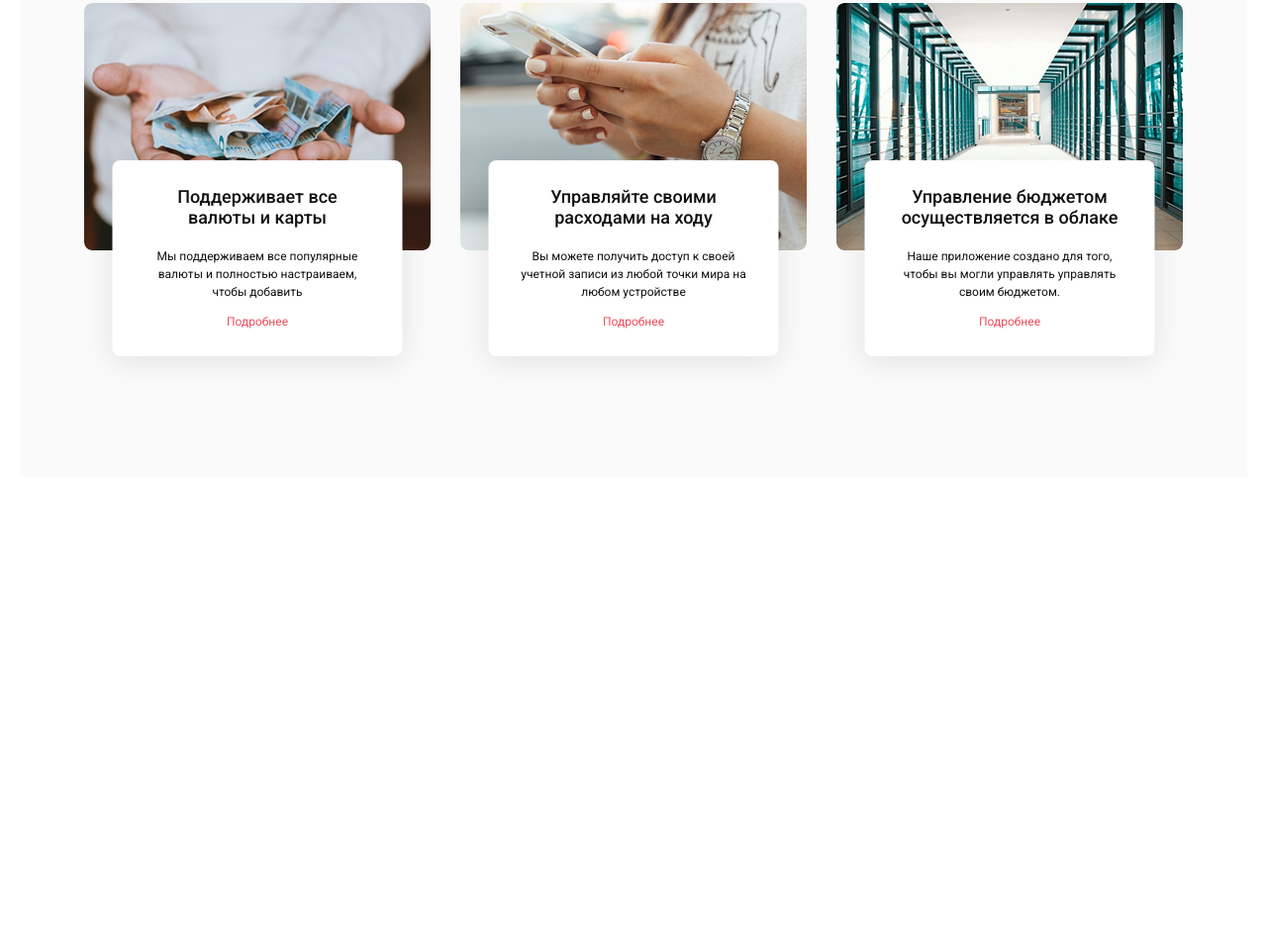
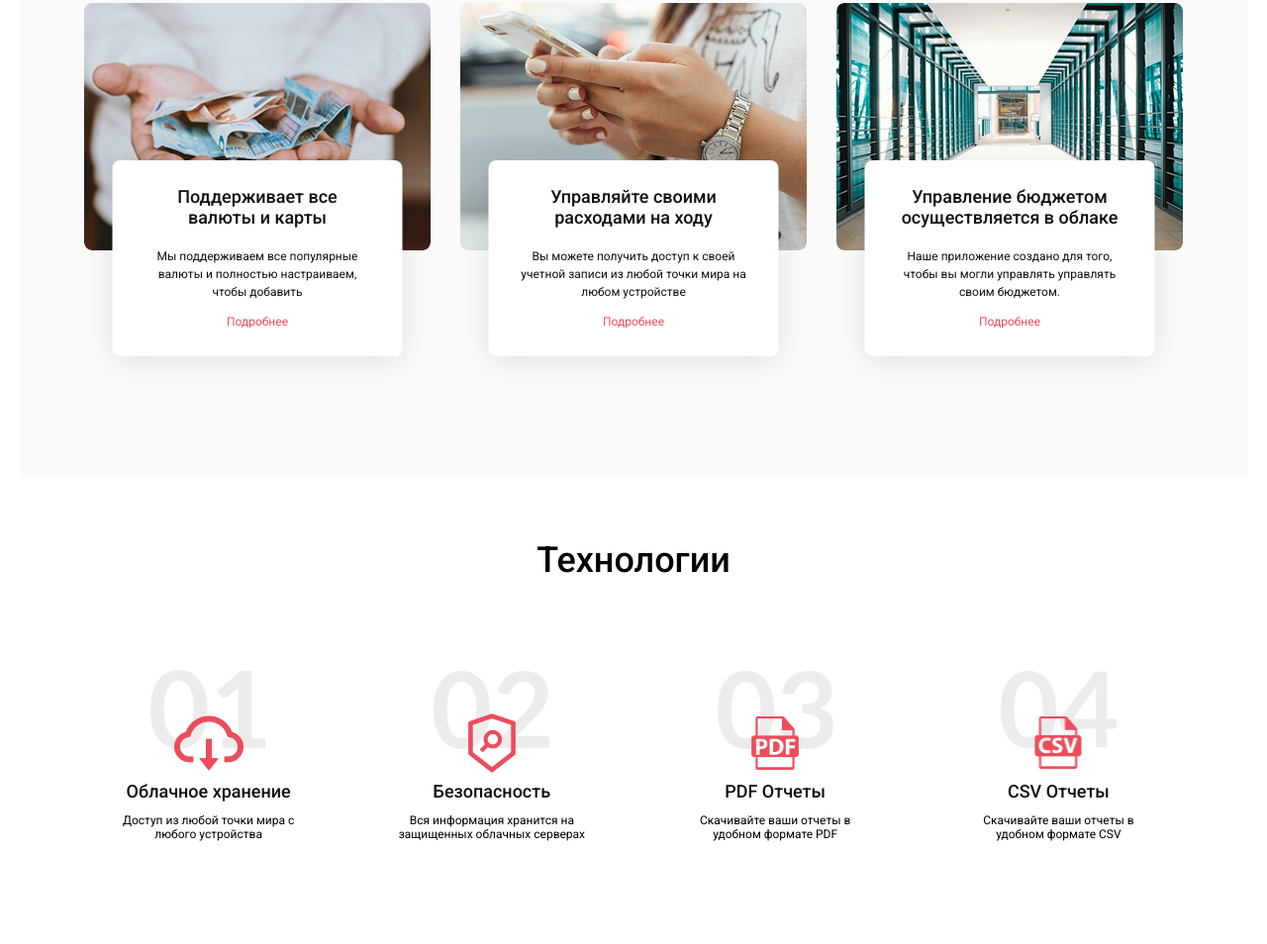
Before and after one commit to PetrLevchenko/CloudBudget, a plain HTML site: page index.html in a window 1280 px wide. Shown: the part 1459-2413 px from the top of the page at 99% size. Before the commit the page ends 1941 px from the top, so only its background shows below. Drawn offline with Linux system fonts and the light colour scheme.

Commit message:
.features

```diff
--- a/css/main.css
+++ b/css/main.css
@@ -165,7 +165,7 @@ button:hover {
   font: 500 36px "Roboto", sans-serif;
   text-align: center;
   color: #000;
-  padding: 63px 20px 75px;
+  padding: 63px 0 75px;
 }
 
 .over-cards {
@@ -239,6 +239,81 @@ button:hover {
   color: #ed4c5c;
 }
 
+.features {
+  padding-bottom: 104px;
+}
+
+.features-h2 {
+  font: 500 36px "Roboto", sans-serif;
+  text-align: center;
+  color: #000;
+  padding: 63px 0 52px;
+}
+
+.features-group {
+  max-width: 1110px;
+  margin: 0 auto;
+  display: flex;
+  gap: 35px;
+}
+
+.features-card {
+  padding-top: 18px;
+  display: flex;
+  flex-direction: column;
+  align-items: center;
+  text-align: center;
+  max-width: 255px;
+  width: 100%;
+}
+
+
+.features-img01 {
+  background-image: url(../img/bg01.png);
+}
+
+.features-img02 {
+  background-image: url(../img/bg02.png);
+}
+
+.features-img03 {
+  background-image: url(../img/bg03.png);
+}
+
+.features-img04 {
+  background-image: url(../img/bg04.png);
+}
+
+.features-img {
+  background-position: center;
+  width: 100%;
+  max-width: 117px;
+  height: 120px;
+  background-repeat: no-repeat;
+  background-size: contain;
+  margin-bottom: 12px;
+  position: relative;
+}
+
+.features-img img {
+  position: absolute;
+  top: 78%;
+  left: 50%;
+  transform: translate(-50%, -50%);
+}
+
+.features-h3 {
+  font: 500 18px "Roboto", sans-serif;
+  color: #101010;
+  margin-bottom: 12px;
+}
+
+.features-p {
+  font: 400 12px "Roboto", sans-serif;
+  color: #000;
+  max-width: 191px;
+}
+
 @media screen and (max-width: 1500px) {}
 
 @media screen and (max-width: 1440px) {}
@@ -267,6 +342,11 @@ button:hover {
 
   .card:last-child {
     margin-bottom: 0;
+  }
+
+  .features-group {
+    flex-wrap: wrap;
+    justify-content: center;
   }
 }
 
@@ -338,6 +418,14 @@ button:hover {
   .text-h3 {
     font-size: 16px;
   }
+
+  .features-h2 {
+    font-size: 22px;
+  }
+
+  .features-h3 {
+    font-size: 16px;
+  }
 }
 
 @media screen and (max-width: 200px) {}
--- a/index.html
+++ b/index.html
@@ -98,7 +98,42 @@
         </div>
       </div>
     </section>
+    <!-- Features -->
+    <section class="features">
+      <h2 class="features-h2">Технологии</h2>
+      <div class="features-group">
+        <div class="features-card">
+          <div class="features-img features-img01">
+            <img src="img/Frame01.png" alt="Облако со стрелкой вниз">
+          </div>
+          <h3 class="features-h3">Облачное хранение</h3>
+          <p class="features-p">Доступ из любой точки мира с любого устройства</p>
+        </div>
+        <div class="features-card">
+          <div class="features-img features-img02">
+            <img src="img/Frame02.png" alt="Щит с лупой">
+          </div>
+          <h3 class="features-h3">Безопасность</h3>
+          <p class="features-p">Вся информация хранится на защищенных облачных серверах</p>
+        </div>
+        <div class="features-card">
+          <div class="features-img features-img03">
+            <img src="img/Frame03.png" alt="PDF страничка с загнутым углом">
+          </div>
+          <h3 class="features-h3">PDF Отчеты</h3>
+          <p class="features-p">Скачивайте ваши отчеты в удобном формате PDF</p>
+        </div>
+        <div class="features-card">
+          <div class="features-img features-img04">
+            <img src="img/Frame04.png" alt="CSV страничка с загнутым углом">
+          </div>
+          <h3 class="features-h3">CSV Отчеты</h3>
+          <p class="features-p">Скачивайте ваши отчеты в удобном формате CSV</p>
+        </div>
+      </div>
+    </section>
   </div>
+
 </body>
 
 </html>
```
Also changed, not shown: img/Frame01.png (added), img/Frame02.png (added), img/Frame03.png (added), img/Frame04.png (added), img/bg01.png (added), img/bg02.png (added), img/bg03.png (added), img/bg04.png (added).
